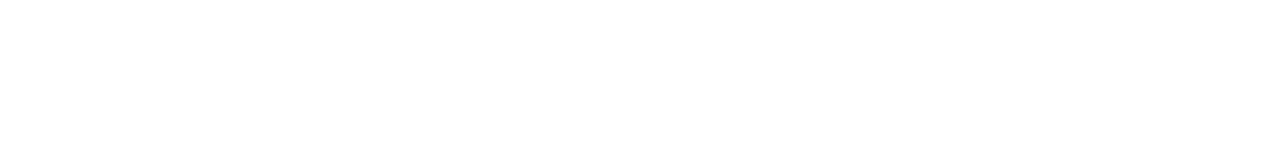
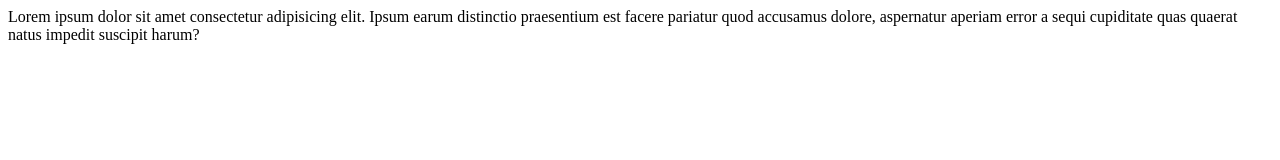
Before and after one commit to babarrizwan634-cloud/Abdullah-1, a plain HTML site: page index.html in a window 1280 px wide. Drawn offline with Linux system fonts and the light colour scheme.

Commit message:
add my first file

```diff
--- a/index.html
+++ b/index.html
@@ -6,6 +6,8 @@
     <title>Document</title>
 </head>
 <body>
-
+   <div>
+    Lorem ipsum dolor sit amet consectetur adipisicing elit. Ipsum earum distinctio praesentium est facere pariatur quod accusamus dolore, aspernatur aperiam error a sequi cupiditate quas quaerat natus impedit suscipit harum?
+   </div>
 </body>
 </html>
```
